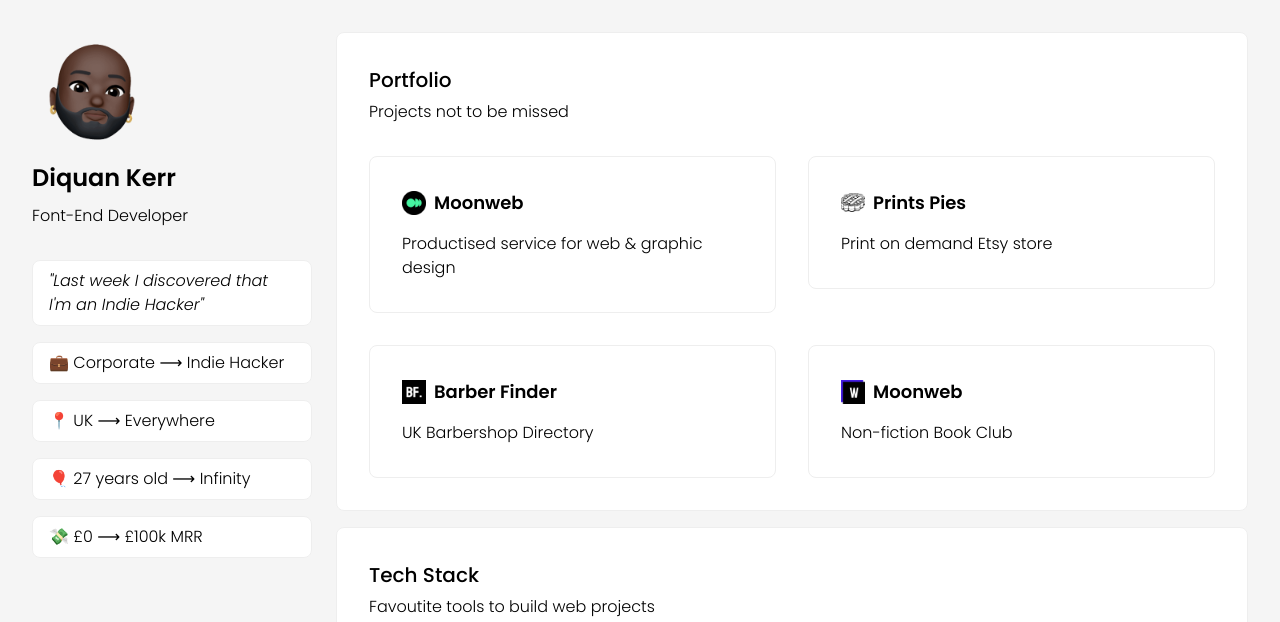
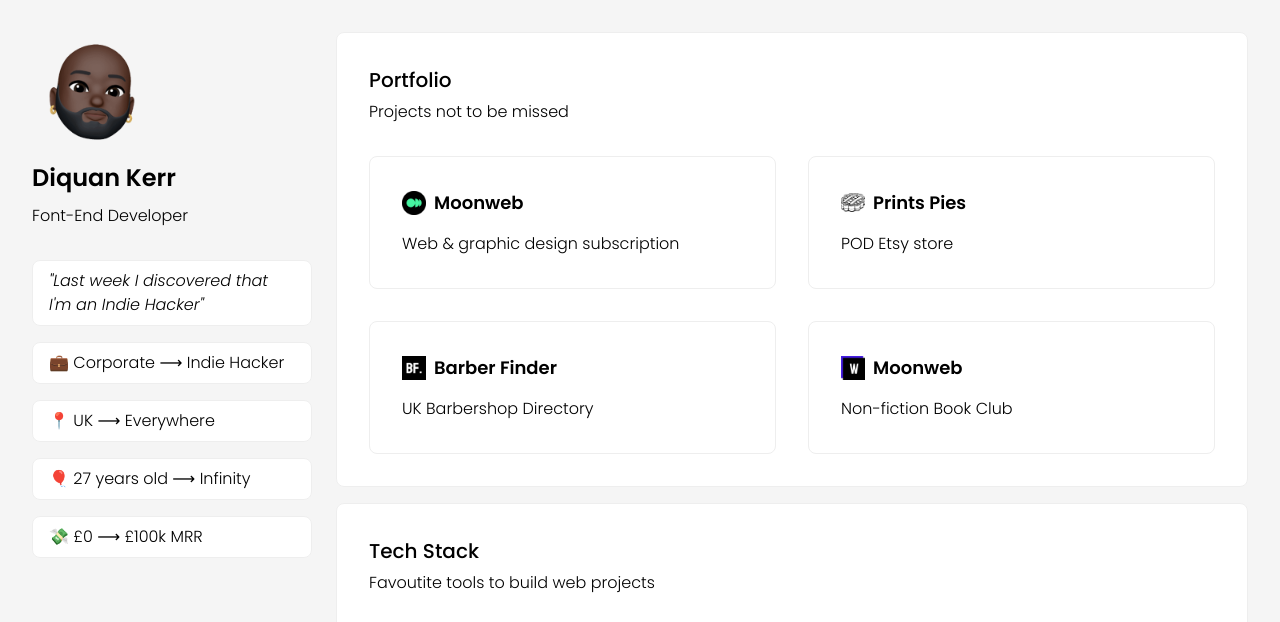
Before and after one commit to DeeKayMA/DeeKayMA.github.io, a plain HTML site: page index.html in a window 1280 px wide. Shown: the top 622 px of the page. Drawn offline with Linux system fonts and the light colour scheme; a script that the page names is missing.

Commit message:
Update project description in index.html

```diff
--- a/index.html
+++ b/index.html
@@ -47,14 +47,14 @@
                 <a href="https://www.moonweb.co" style="text-decoration: none;" target="_blank">
                     <div class="project">
                         <span class="title-and-logo"><img src="Images/Moonweb Favicon (Black).png" alt="Moonweb Favicon"><h4>Moonweb</h4></span>
-                        <p>Productised service for web & graphic design</p>
+                        <p>Web & graphic design subscription</p>
                     </div>
                 </a>
                 <!--PROJECT-->
                 <a href="https://www.etsy.com/uk/shop/PrintsPies" style="text-decoration: none;" target="_blank">
                     <div class="project">
                         <span class="title-and-logo"><img src="Images/PrintsPies.png" alt="Prints Pies"><h4>Prints Pies</h4></span>
-                        <p>Print on demand Etsy store</p>
+                        <p>POD Etsy store</p>
                     </div>
                 </a>
                 <!--PROJECT-->
```
